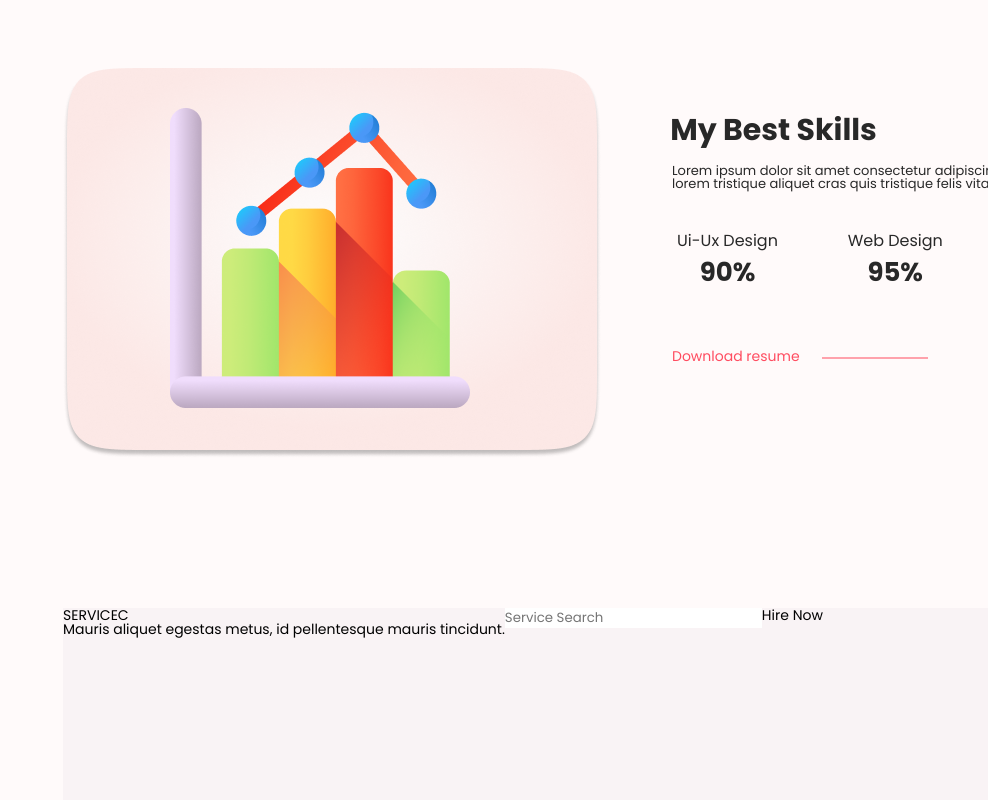
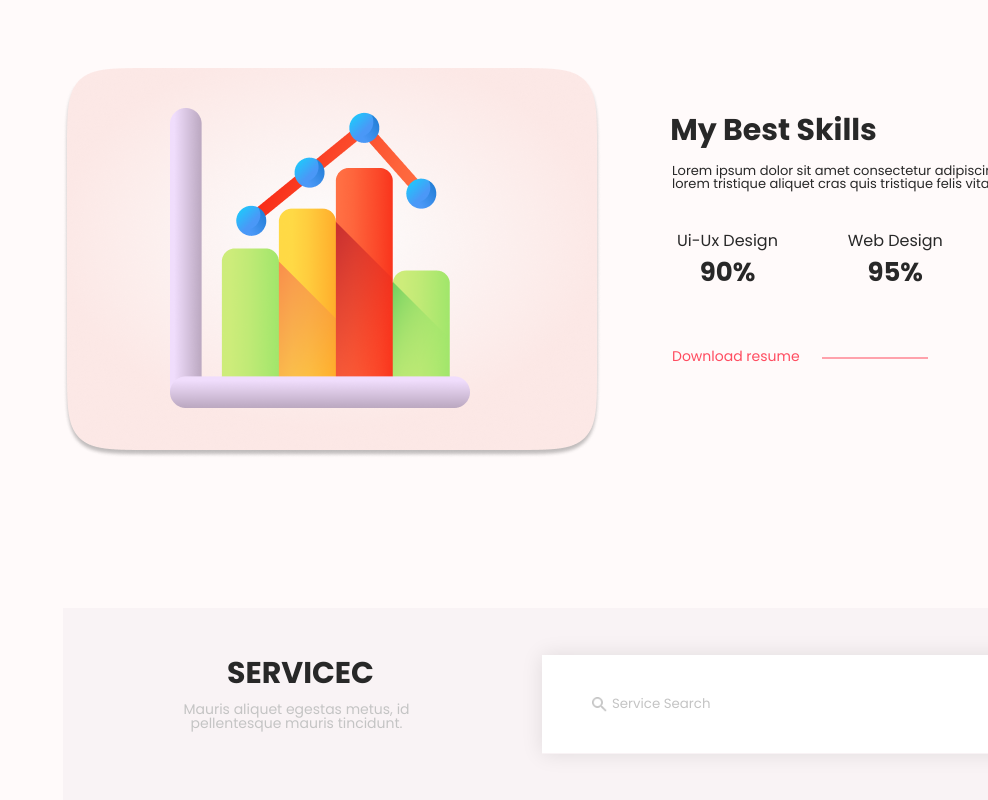
Before and after one commit to ortizdevelop/designer-ui-portfolio, a plain HTML site: page index.html in a window 1280 px wide. Shown: the part 1051-1851 px from the top of the page, without its empty margins (292-1280 px from the left). Drawn offline with Linux system fonts and the light colour scheme.

Commit message:
Work has been done on the content-main-services.
html - Reworked some of the blocks and tags.

css - added styles + animations for block and content-main-services classes. Added flex elements.

assets - img/content-main - added lupa_white.png.

@AidenOrtiz

```diff
--- a/index.html
+++ b/index.html
@@ -154,7 +154,7 @@
                                 <input type="text" placeholder="Service Search" href="assets/img/content-main/lupa.png">
                             </div>
                             <div class="services__btn button">
-                                <p>Hire Now</p>
+                                <a href="#"><span>Hire Now</span></a>
                             </div>
                         </div>
                     </div>
--- a/scss/style.scss
+++ b/scss/style.scss
@@ -120,7 +120,7 @@ body{
     }
 
     &__burger-menu {
-      transform: translate(1150px, -50px);
+      transform: translate(1150px, -50px); //TODO: Finish the burger-menu.
     }
   }
 
@@ -329,7 +329,6 @@ body{
           text-align: center;
           border-radius: 8px;
           transform: translateX(-13.5px);
-
           &:hover{
             background-color: $color5;
             color: $color1;
@@ -438,18 +437,110 @@ body{
       }
 
       &__title {
+        text-align: center;
+        margin-left: 88px;
+        margin-top: 45px;
       }
 
       &__top-title-text {
+        width: 179px;
+        height: 43px;
+        font-size: 30px;
+        font-weight: bold;
+        text-align: center;
+        transform: translateX(60px);
+        color: $color2;
+        border-radius: 8px;
+
+        p{
+          padding-top: 5px;
+        }
+
+        &:hover{
+          background-color: $color5;
+          color: $color1;
+          transition: 0.5s;
+        }
       }
 
       &__subtitle-text {
+        width: 291px;
+        height: 52px;
+        color: $color4;
+        margin-top: 6px;
       }
 
       &__service-search {
+        position: relative;
+        margin-top: 47px;
+        box-shadow: 0 0 20px 0 rgba(0, 0, 0, 0.1);
+        color: $color1;
+        transform: translateX(100px);
+
+        &::before{
+          content: '';
+          position: absolute;
+          top: 0;
+          bottom: 0;
+          right: 505px;
+          margin: auto 0;
+          width: 15px;
+          height: 15px;
+          background: url('/assets/img/content-main/lupa.png');
+          background-size: cover;
+        }
+
+        input{
+          width: 570px;
+          height: 98px;
+          padding-left: 70px;
+          color: $color1;
+
+          &::placeholder{
+            color: $color4;
+          }
+
+          &:focus{
+            background-color: $color5;
+            border: 3px solid $color1;
+            transition: 0.5s;
+
+            &::placeholder{
+              color: $color1;
+              transition: 0.5s;
+            }
+          }
+        }
+
+
       }
 
       &__btn {
+        background-color: $color3;
+        width: 110px;
+        text-align: center;
+        height: 25px;
+        padding-top: 5px;
+        padding-right: 10px;
+        border-radius: 8px;
+        transform: translate(-30px, 80px);
+
+        span{
+          color: $color2;
+        }
+
+        &::before{
+          content: '';
+          position: absolute;
+          top: 0;
+          bottom: 1px;
+          right: 5px;
+          margin: auto 0;
+          width: 10px;
+          height: 10px;
+          background: url('/assets/img/content-main/arrows.png') no-repeat;
+          background-size: cover;
+        }
       }
   }
   .title {
```
Also changed, not shown: assets/img/content-main/lupa_white.png (added), css/style.css.
